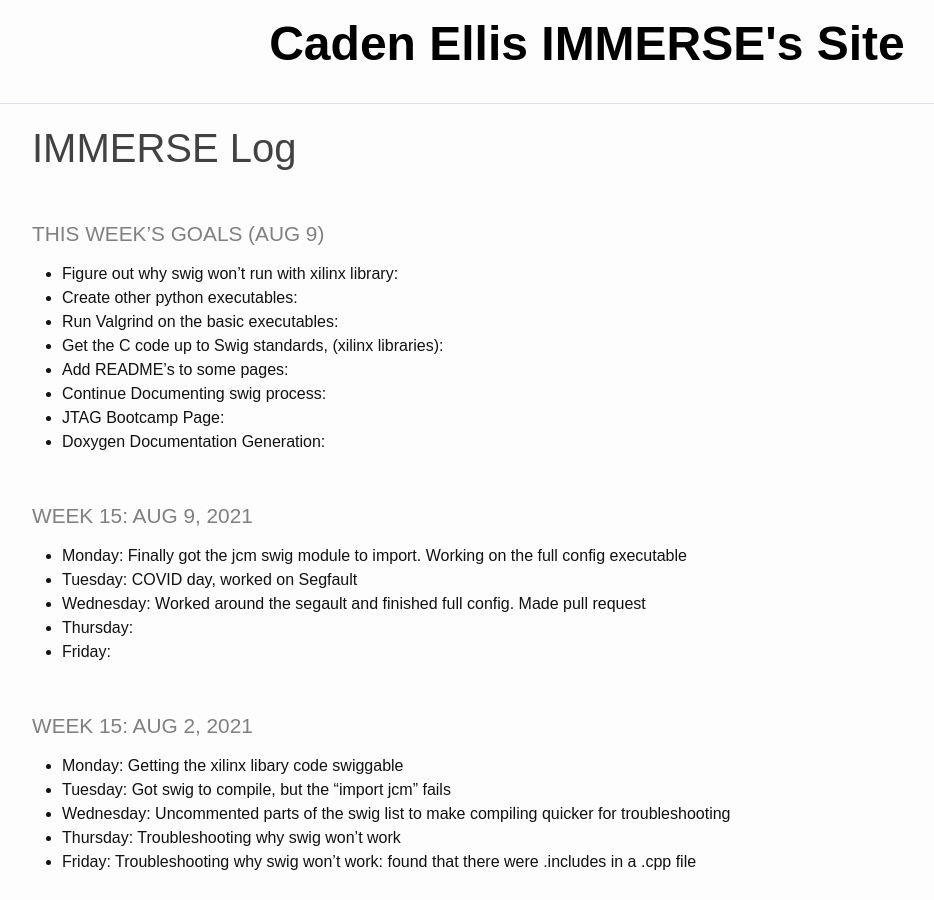
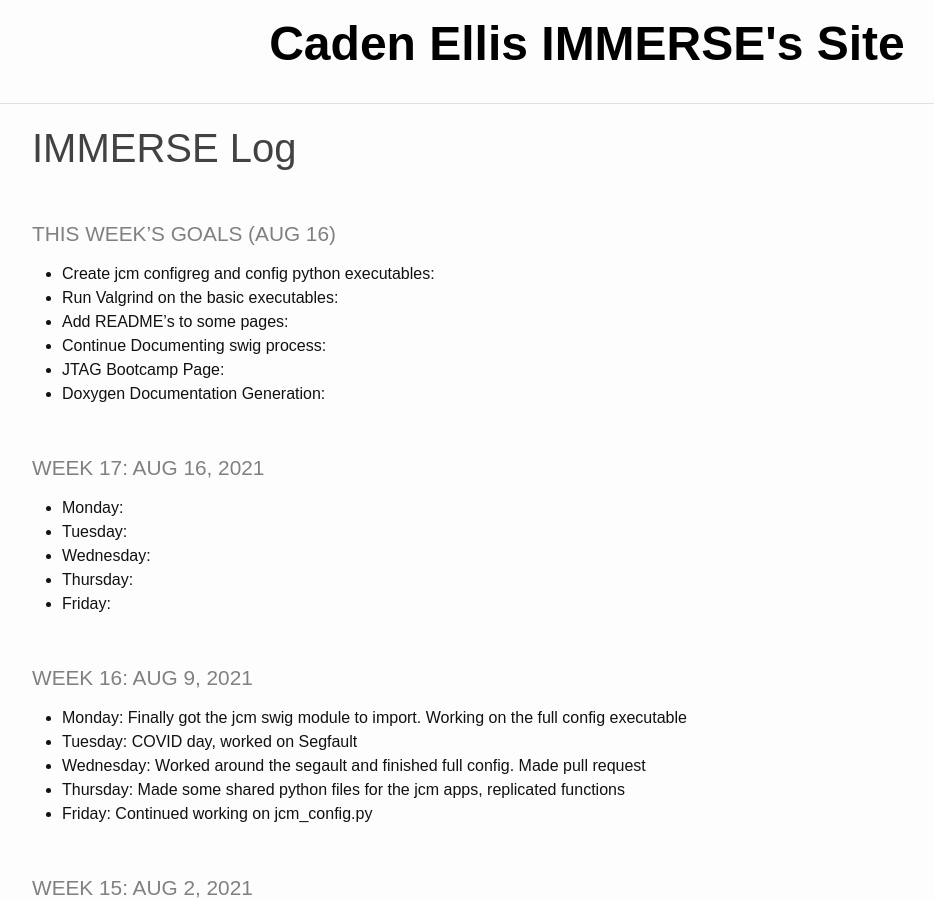
Before and after one commit to Caden-Ellis77/ImmerseSite, a Jekyll site: the page built from _pages/log.md, in a window 1280 px wide and 900 px high. Shown: the whole window, without its empty margins (53-987 px from the left). Built offline with Jekyll 4.4.1, drawn with Linux system fonts in a browser that asks for light colours.

Commit message:
Updating for Aug 16

```diff
--- a/_pages/log.md
+++ b/_pages/log.md
@@ -3,23 +3,30 @@ layout: default
 title: IMMERSE Log
 ---
 
-### This Week's Goals (Aug 9)
-* **Figure out why swig won't run with xilinx library**:
-* **Create other python executables**:
+### This Week's Goals (Aug 16)
+* **Create jcm configreg and config  python executables**:
 * **Run Valgrind on the basic executables**:
-* **Get the C code up to Swig standards, (xilinx libraries)**:
 * **Add README's to some pages**:
 * **Continue Documenting swig process**:
 * **JTAG Bootcamp Page**:
 * **Doxygen Documentation Generation**:
 
-### Week 15: Aug 9, 2021
+
+### Week 17: Aug 16, 2021
+
+* **Monday**:
+* **Tuesday**:
+* **Wednesday**:
+* **Thursday**:
+* **Friday**:
+
+### Week 16: Aug 9, 2021
 
 * **Monday**: Finally got the jcm swig module to import. Working on the full config executable
 * **Tuesday**: COVID day, worked on Segfault
 * **Wednesday**: Worked around the segault and finished full config. Made pull request
-* **Thursday**:
-* **Friday**:
+* **Thursday**: Made some shared python files for the jcm apps, replicated functions
+* **Friday**: Continued working on jcm_config.py
 
 
 ### Week 15: Aug 2, 2021
```
Also changed, not shown: 1 other file.
